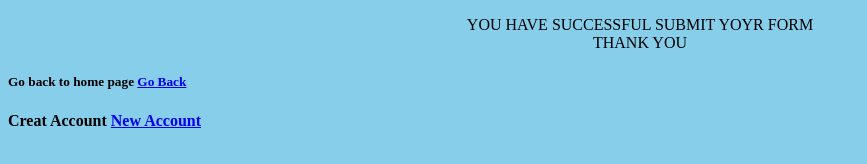
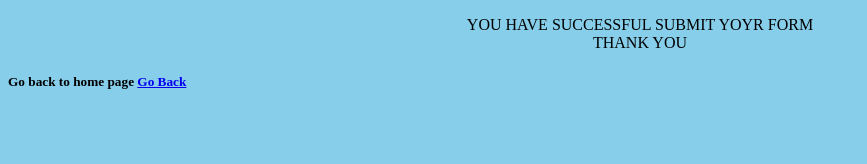
Before and after one commit to idris667/Host-form, a plain HTML site: page submit.html in a window 1280 px wide. Shown: the whole page, without its empty margins (0-867 px from the left). Drawn offline with Linux system fonts and the light colour scheme.

Commit message:
Final work

```diff
--- a/submit.html
+++ b/submit.html
@@ -8,7 +8,7 @@
 
         <h5>Go back to home page <a href="index.html"> Go Back </a></h5>
 
-        <h4>Creat Account <a href="#"> New Account </a></h5>
+
 
 
     </body>
```
